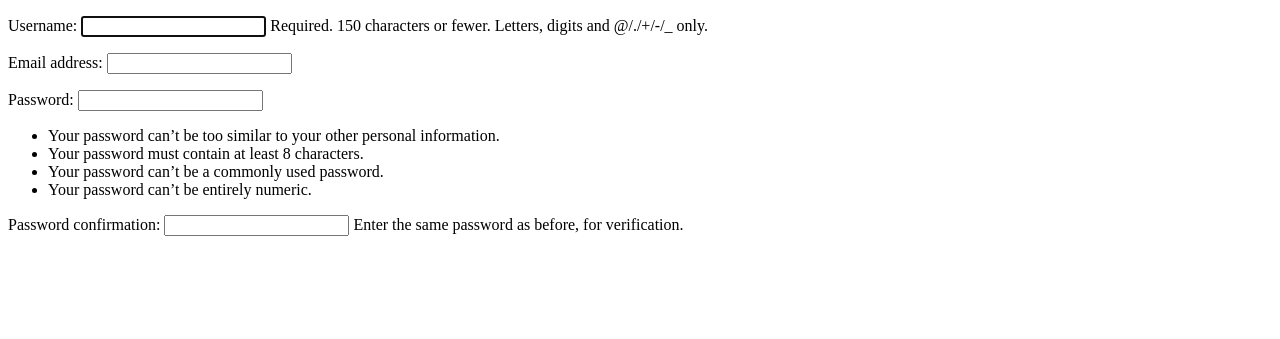
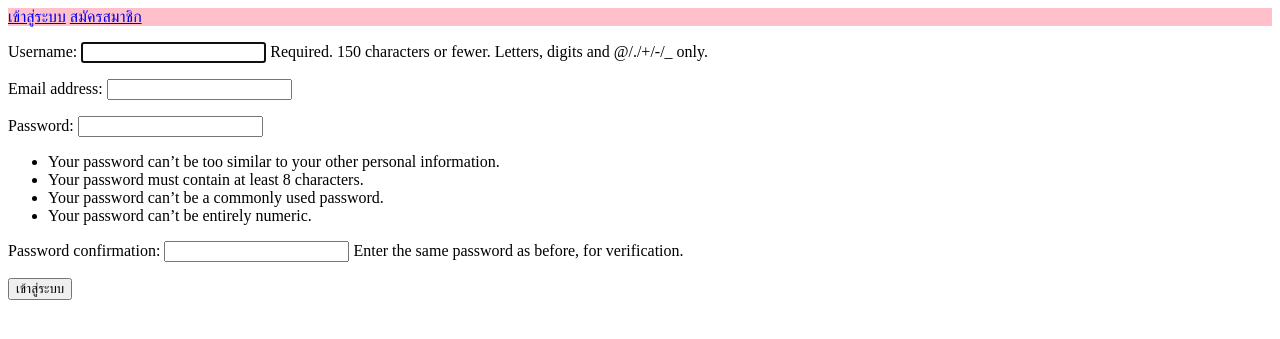
Before and after one commit to NutSuwijuk/CPE231_Project, a Django app: template users/templates/registration/login.html in a window 1280 px wide. Shown: the top 339 px of the page. Run offline with Django 4.2, Linux system fonts and the light colour scheme; the template is opened without the code that fills it: values that come from a table or form of the project are taken from there, others are empty.

Commit message:
Login Logout

```diff
--- a/project/settings.py
+++ b/project/settings.py
@@ -130,3 +130,8 @@ STATIC_URL = 'static/'
 # https://docs.djangoproject.com/en/4.1/ref/settings/#default-auto-field
 
 DEFAULT_AUTO_FIELD = 'django.db.models.BigAutoField'
+
+#Auth
+
+LOGIN_REDIRECT_URL = "home"
+LOGOUT_REDIRECT_URL = "home"
--- a/users/templates/registration/login.html
+++ b/users/templates/registration/login.html
@@ -7,14 +7,22 @@
     <title>{% block site_title %}{% endblock %}sign-language</title>
 </head>
 <body>
-    <!-- <header style='background-color: pink;'>
-        <a href="#">One for All<a/>
-        <a href="#">ภาษามือเพื่อการสื่อสาร</a> -->
+    <header style='background-color: pink;'>
+        {% if users.is_authenticated %}
+            <a href="#">{{user.username}}</a>
+            <a href="/users/logout">ออกจากระบบ</a>
+        {% else %}
+            <a href="/users/login">เข้าสู่ระบบ<a/>
+            <a href="#">สมัครสมาชิก</a>
+        {% endif %}
     </header>
 
-    <form>
+    <form action="% url 'login' %" method="post">
         {% csrf_token %}
         {{ form.as_p}}
+        <p>
+            <button class="button button-primary" type="submit">เข้าสู่ระบบ</button>
+        </p>
     </form>
     <!-- <footer style="background-color: lightgray;">
         <h5>เข้าสู่ระบบ</h5>
```
